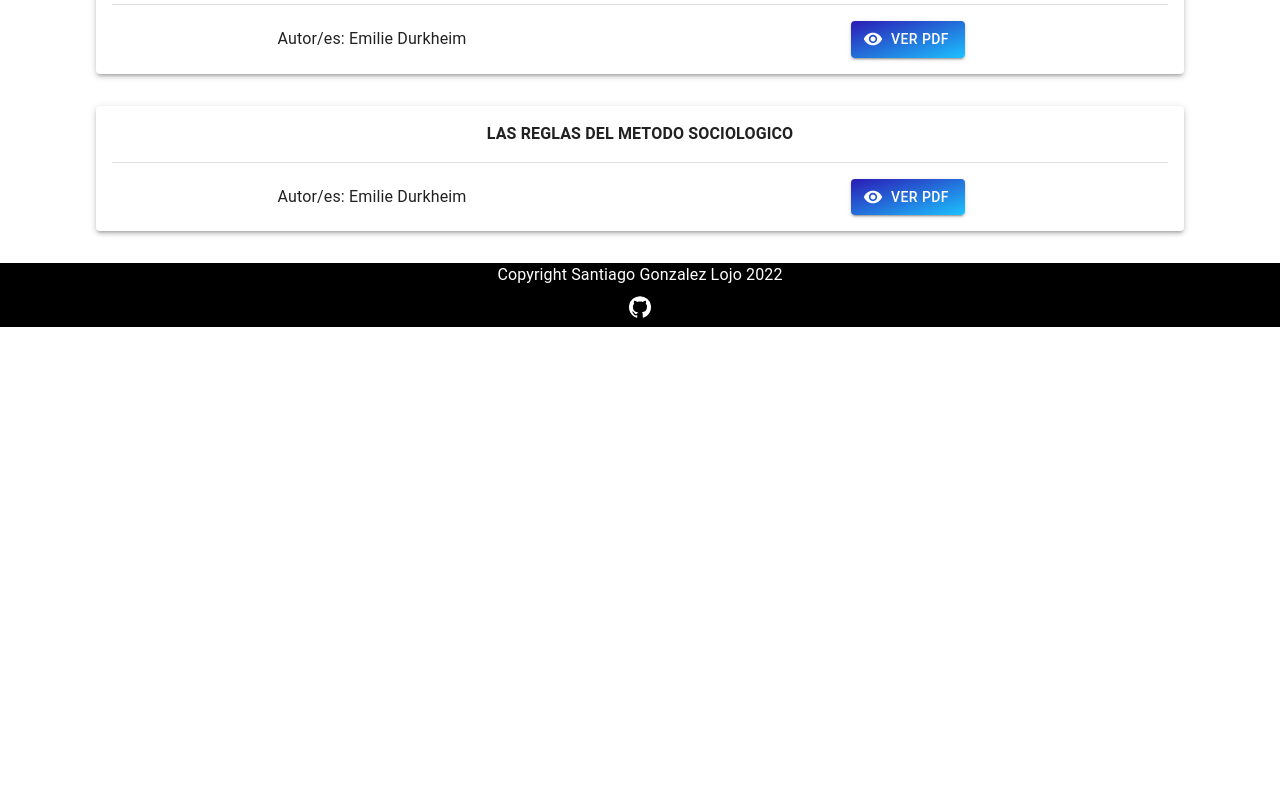
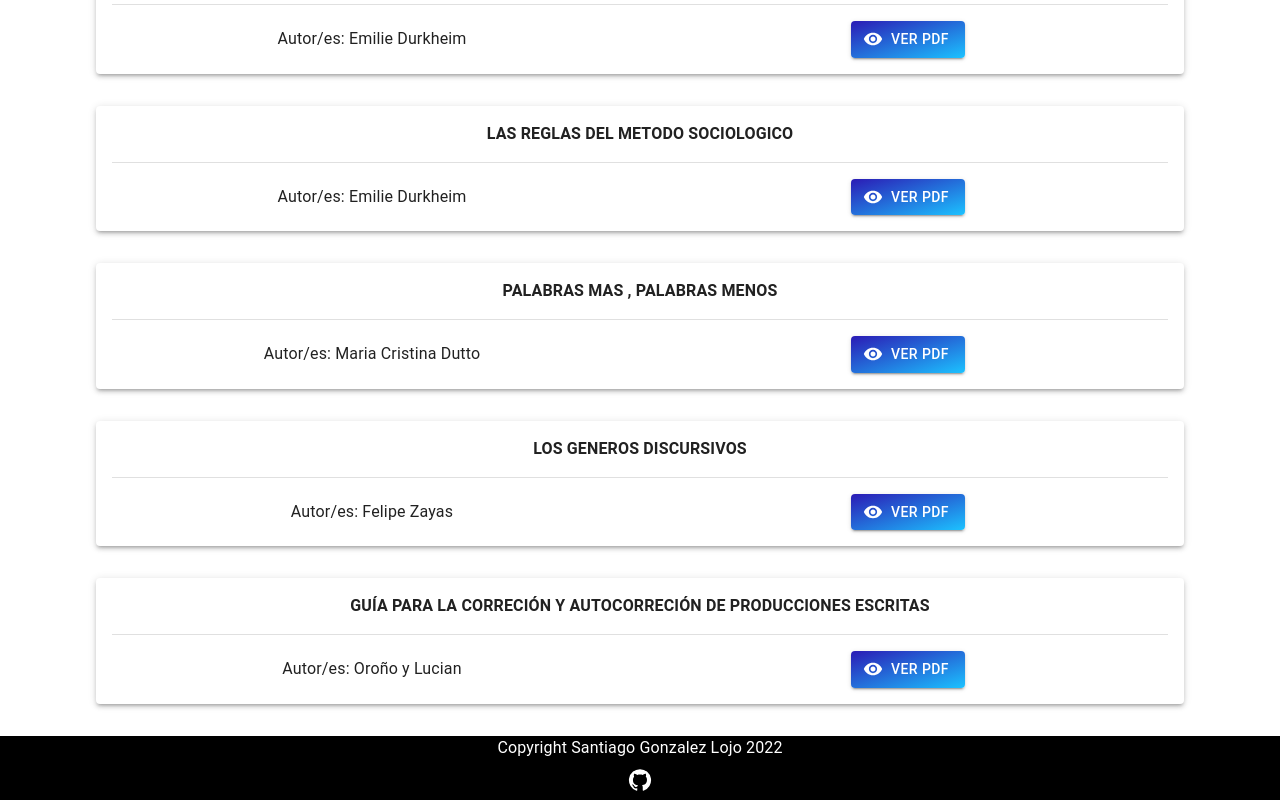
Before and after one commit to fenixlojo/historia-ipa, a React (Create React App) app: page / in a window 1280 px wide. Shown: the part 4056-4856 px from the top of the page. Before the commit the page ends 4383 px from the top, so only its background shows below. Built offline with nearby package versions, Linux system fonts and the light colour scheme.

Commit message:
more books

```diff
--- a/src/documentos.js
+++ b/src/documentos.js
@@ -127,8 +127,23 @@ const documentos = [
   },
   {
     url: "https://drive.google.com/file/d/15HZl5G1QIBAmYrN6nLkPDBrnHnHjXxl9/view?usp=sharing",
-    titulo: "las reglas del metodo sociologico",
+    titulo: "Las reglas del metodo sociologico",
     autor: "Emilie Durkheim",
+  },
+  {
+    url: "https://drive.google.com/file/d/1a0EN6ksVdmCIjP9RIDr3tmPMufxHOlTK/view?usp=sharing",
+    titulo: "Palabras mas , palabras menos",
+    autor: "Maria Cristina Dutto",
+  },
+  {
+    url: "https://drive.google.com/file/d/1P57wD_InISmDClQZBKMZsQFSV5AHH-8_/view?usp=sharing",
+    titulo: "Los generos discursivos",
+    autor: "Felipe Zayas",
+  },
+  {
+    url: "https://drive.google.com/file/d/1WB1l2g2eRNkwy1Dq9xngZXvWVtKzk-4D/view?usp=sharing",
+    titulo: "Guía para la correción y autocorreción de producciones escritas",
+    autor: "Oroño y Lucian",
   },
 ];
 
```
